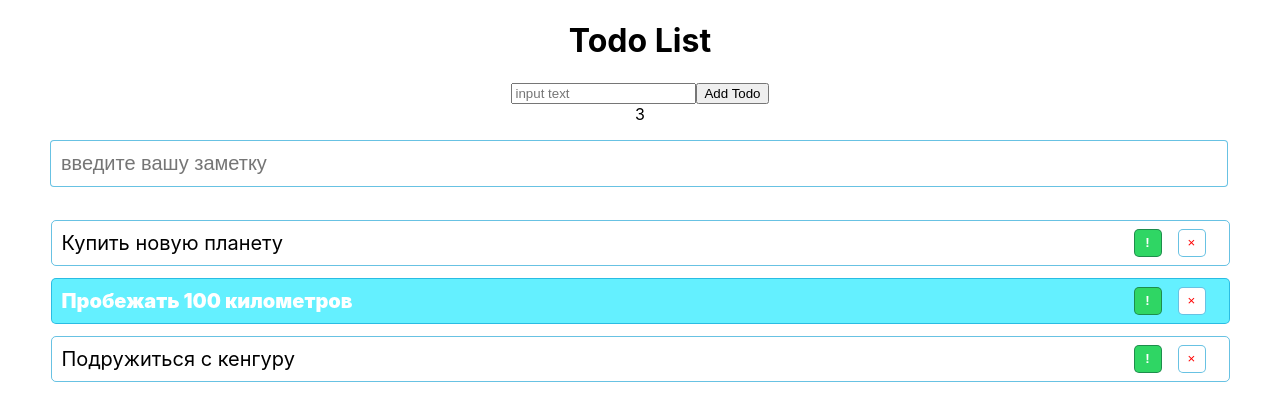
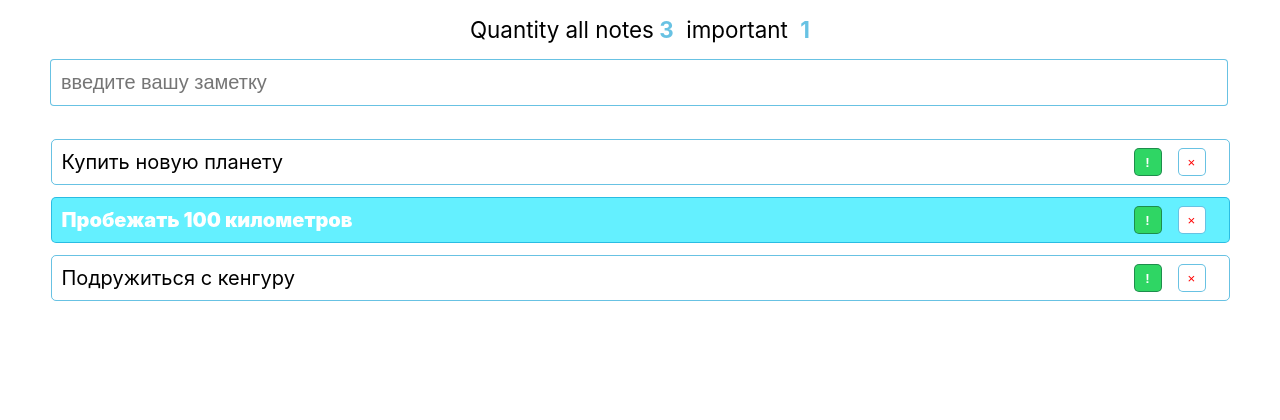
Before and after one commit to ArtmenV/types_react, a React (Create React App) app: page / in a window 1280 px wide. Shown: the top 420 px of the page. Built offline with nearby package versions, Linux system fonts and the light colour scheme.

Commit message:
add_counts_with_style

```diff
--- a/src/App.tsx
+++ b/src/App.tsx
@@ -1,6 +1,6 @@
 import React from "react";
 import "./App.css";
-import { Form } from "./components/Form";
+// import { Form } from "./components/Form";
 import { InputField } from "./components/InputField";
 import { Notes } from "./components/Notes";
 import "./App.css";
@@ -9,7 +9,6 @@ import { CountsNotes } from "./components/CountsNotes";
 const App: React.FC = () => {
   return (
     <div className="main">
-      <Form />
       <CountsNotes />
       <InputField />
       <Notes />
--- /dev/null
+++ b/src/components/CountsNotes.module.css
@@ -0,0 +1,6 @@
+.main__countes_note {
+  display: flex;
+  justify-content: flex-end;
+  margin: 1rem 0 0 0;
+  font-size: 1.4rem;
+}
--- a/src/components/CountsNotes.tsx
+++ b/src/components/CountsNotes.tsx
@@ -1,15 +1,25 @@
 import React from "react";
 import { AppState } from "../store/index";
 import { useSelector } from "react-redux";
+import styles from "./CountsNotes.module.css";
 
 export const CountsNotes: React.FC = () => {
-  const countNotes = useSelector(
-    (state: AppState) => state.NotesReducer.notes.length
-  );
+  const countNotes = useSelector((state: AppState) => state.NotesReducer.notes);
+
+  const lengthNotes = countNotes.length;
+  const importantNotes = countNotes.filter(note => note.important === true)
+    .length;
 
   return (
-    <>
-      <div>{countNotes}</div>
-    </>
+    <div className={styles.main__countes_note}>
+      Quantity all notes{" "}
+      <strong style={{ color: "rgba(4, 154, 209, 0.6)" }}>
+        &nbsp;{lengthNotes}
+      </strong>
+      &nbsp; important &nbsp;
+      <strong style={{ color: "rgba(4, 154, 209, 0.6)" }}>
+        {importantNotes}
+      </strong>
+    </div>
   );
 };
--- a/src/components/InputField.tsx
+++ b/src/components/InputField.tsx
@@ -3,16 +3,14 @@ import { useDispatch, useSelector } from "react-redux";
 import { formAdd } from "../store/InputField/action";
 import { Note } from "../store/InputField/types";
 import styles from "./InputField.module.css";
-import { AppState } from "../store/index";
+
+import { directive } from "@babel/types";
 
 type FormEvent = React.FormEvent<HTMLFormElement>;
 
 export const InputField: React.FC = () => {
   const [value, setValue] = useState<string>("");
 
-  const countNotes = useSelector(
-    (state: AppState) => state.NotesReducer.notes.length
-  );
   const dispatch = useDispatch();
 
   const HandleSubmit = (event: FormEvent): void => {
```
